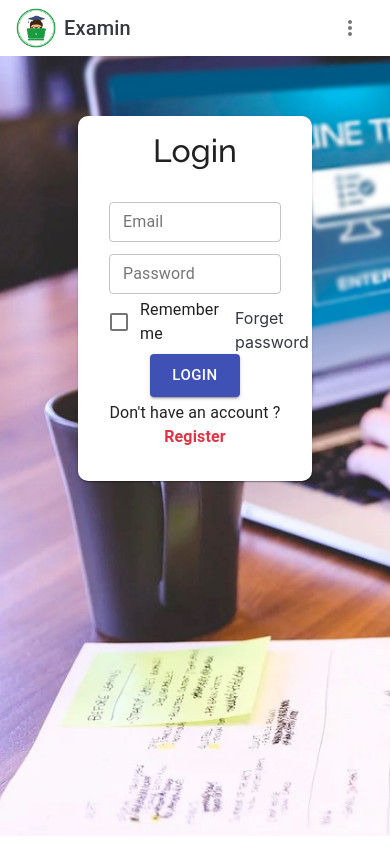
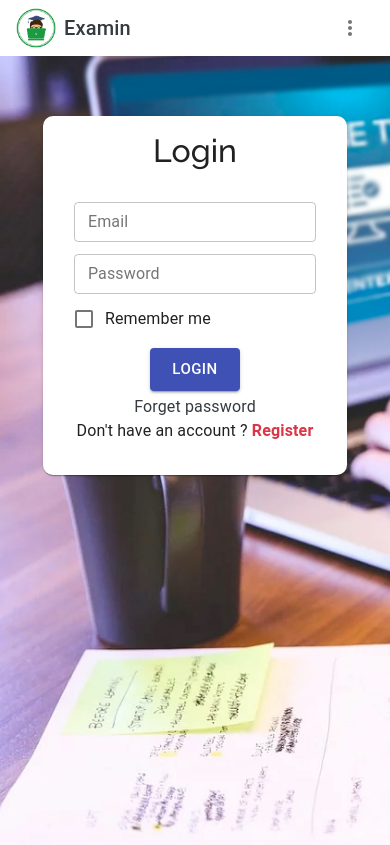
Before and after one commit to upendra-tarnoju/exam-portal, a React (Create React App) app in the folder frontend/: page /login in a window 390 px wide. Built offline with nearby package versions, Linux system fonts and the light colour scheme.

Commit message:
fixed responsive login screen

```diff
--- a/frontend/src/components/login-component/login.js
+++ b/frontend/src/components/login-component/login.js
@@ -16,11 +16,14 @@ const useStyles = makeStyles((theme) => ({
 		backgroundSize: 'cover',
 		backgroundRepeat: 'no-repeat',
 		padding: '60px 0px',
+		[theme.breakpoints.down('sm')]: {
+			height: 'calc(100% - 55px)',
+		},
 	},
 	loginCard: {
 		borderRadius: '10px',
 		[theme.breakpoints.down('sm')]: {
-			width: '60%',
+			width: '78%',
 		},
 		[theme.breakpoints.up('sm')]: {
 			width: '50%',
--- a/frontend/src/forms/loginForm.js
+++ b/frontend/src/forms/loginForm.js
@@ -7,22 +7,12 @@ import {
 	TextField,
 	Typography,
 	Link,
-	makeStyles,
 } from '@material-ui/core';
 
 import schema from '../schema/loginSchema';
 import UserService from '../services/userApi';
 
-const useStyles = makeStyles((theme) => ({
-	checkBoxContainer: {
-		[theme.breakpoints.up('sm')]: {
-			display: 'block',
-		},
-	},
-}));
-
 let LoginForm = (props) => {
-	const classes = useStyles();
 	return (
 		<Formik
 			validationSchema={schema}
@@ -83,7 +73,6 @@ let LoginForm = (props) => {
 							placeholder='Enter password'
 							fullWidth
 						/>
-						<div className='d-flex justify-content-between'>
 						<FormControlLabel
 							control={
 								<Checkbox
@@ -102,12 +91,7 @@ let LoginForm = (props) => {
 							}
 							label='Remember me'
 							name='rememberMe'
-								className='align-self-center'
 						/>
-							<Link href='#' className='mt-2 text-dark'>
-								Forget password
-							</Link>
-						</div>
 						<div className='d-flex justify-content-center'>
 							<Button
 								variant='contained'
@@ -118,7 +102,12 @@ let LoginForm = (props) => {
 								Login
 							</Button>
 						</div>
+						<Link href='#' className='text-center mt-2 text-dark'>
 							<Typography component='p' className='mb-0 mt-1 text-center'>
+								Forget password
+							</Typography>
+						</Link>
+						<Typography component='p' className='mb-0 text-center'>
 							Don't have an account ?{' '}
 							<Link
 								href='/signup'
```
Lines whose indentation alone changed are shown as unchanged.
